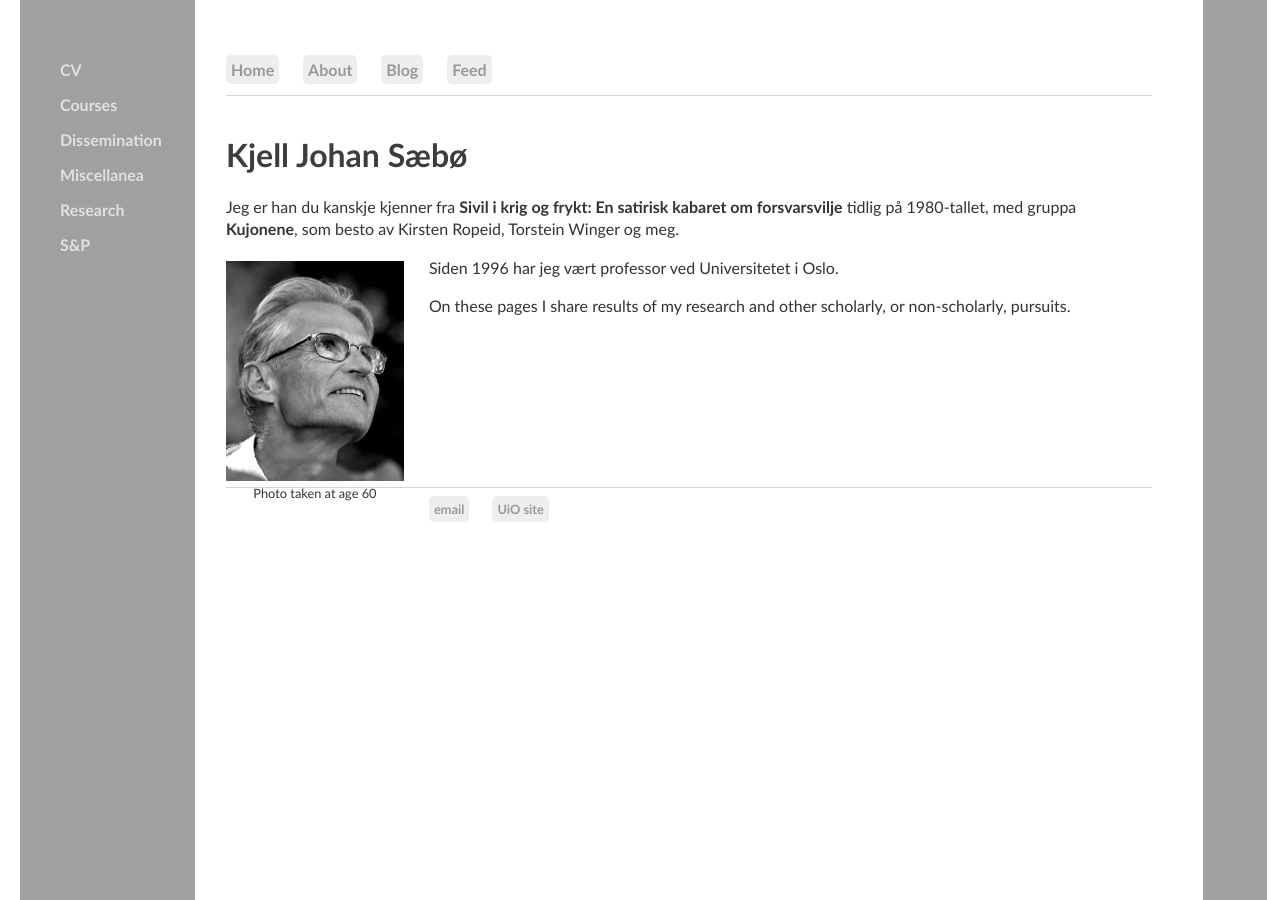
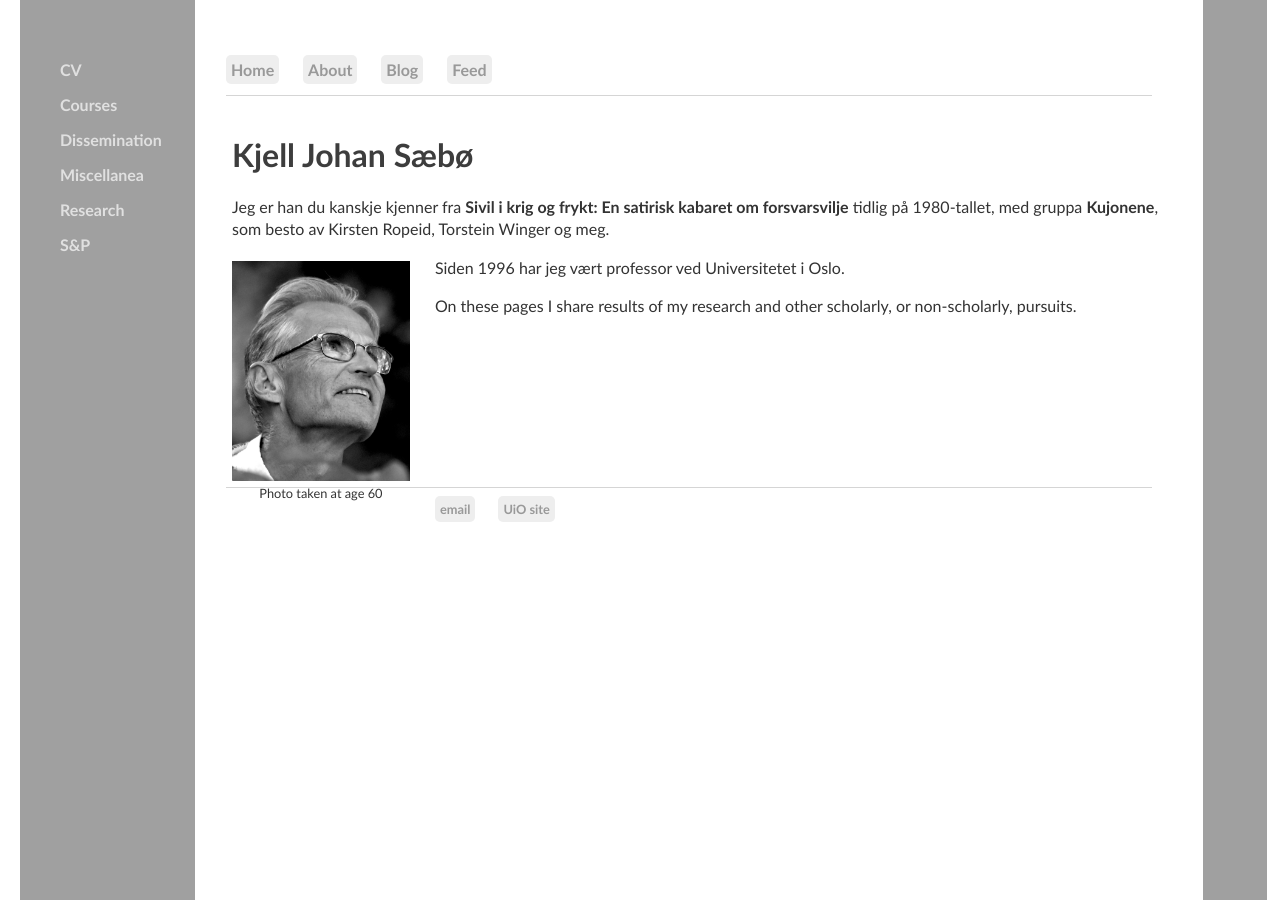
Before and after one commit to kjelljs/kjelljs.github.io, a Jekyll site: the page built from index.html, in a window 1280 px wide. Built offline with Jekyll 4.4.1, drawn with Linux system fonts in a browser that asks for light colours.

Commit message:
Update main.css

```diff
--- a/css/main.css
+++ b/css/main.css
@@ -1,5 +1,5 @@
 #main {
-  margin: 0 10% 0 226px; /* Same as the width of the sidenav */
+  margin: 0 8% 0 232px; /* Same as the width of the sidenav */
 }
 body {
      margin: 60px auto;
```
